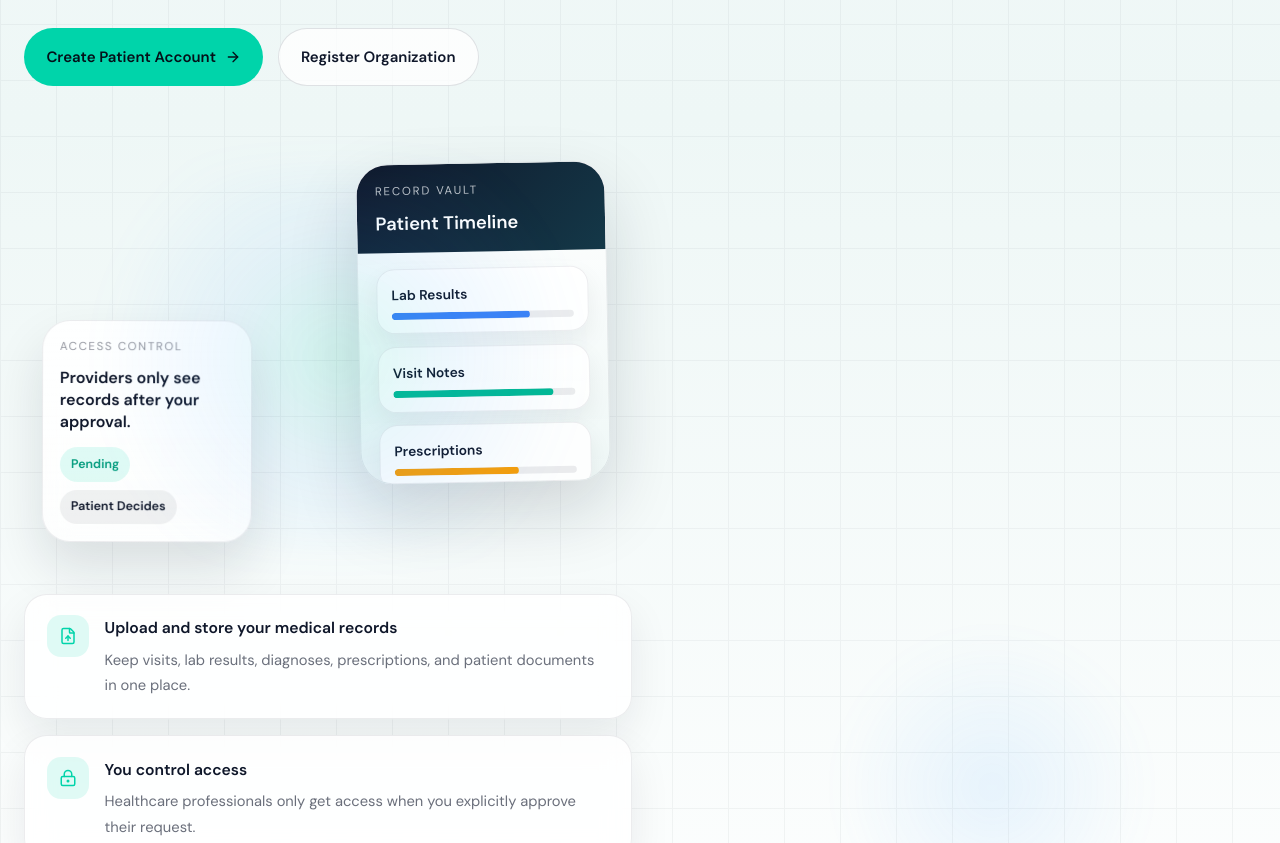
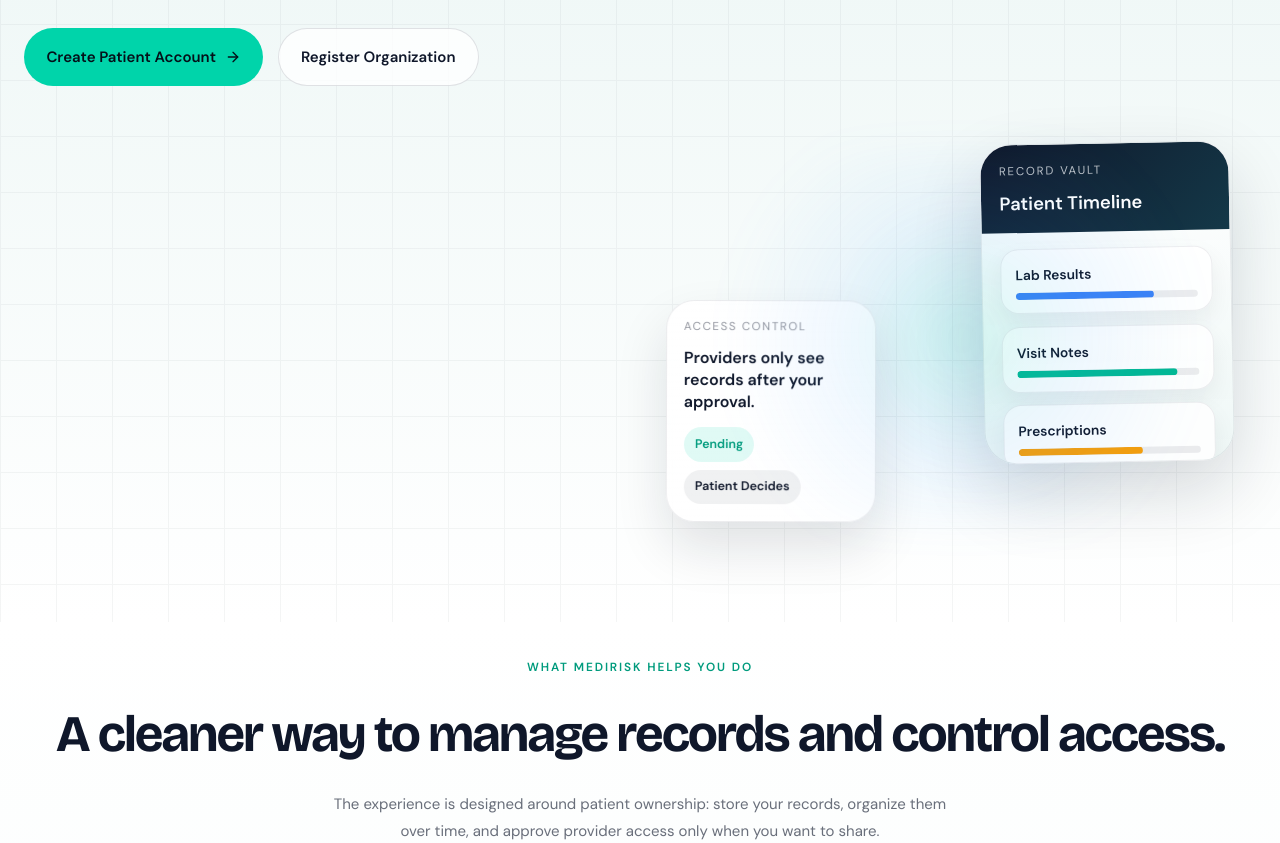
Before and after one commit to voidrlm/capstone, a React (Vite) app in the folder frontend/: page / in a window 1280 px wide. Shown: the part 760-1603 px from the top of the page. Built offline with nearby package versions, Linux system fonts and the light colour scheme; no server answers.

Commit message:
fix(landing): refactor HeroSection layout and remove unused trustPoints

```diff
--- a/frontend/src/components/landing/HeroSection.tsx
+++ b/frontend/src/components/landing/HeroSection.tsx
@@ -1,24 +1,6 @@
 import { Link } from "react-router-dom";
 import { motion } from "framer-motion";
-import { ArrowRight, FileUp, LockKeyhole, ShieldCheck } from "lucide-react";
-
-const trustPoints = [
-  {
-    title: "Upload and store your medical records",
-    description: "Keep visits, lab results, diagnoses, prescriptions, and patient documents in one place.",
-    Icon: FileUp,
-  },
-  {
-    title: "You control access",
-    description: "Healthcare professionals only get access when you explicitly approve their request.",
-    Icon: LockKeyhole,
-  },
-  {
-    title: "Built for long-term record tracking",
-    description: "Create a clear personal timeline so your medical history stays easy to review over time.",
-    Icon: ShieldCheck,
-  },
-];
+import { ArrowRight } from "lucide-react";
 
 export default function HeroSection() {
   return (
@@ -80,7 +62,7 @@ export default function HeroSection() {
             display: "grid",
             gridTemplateColumns: "repeat(12, minmax(0, 1fr))",
             gap: "2rem",
-            alignItems: "center",
+            alignItems: "start",
             padding: "6.5rem 0 4rem",
           }}
         >
@@ -164,6 +146,15 @@ export default function HeroSection() {
             </div>
           </motion.div>
 
+          <div
+            style={{
+              gridColumn: "span 12",
+              display: "grid",
+              gridTemplateColumns: "repeat(12, minmax(0, 1fr))",
+              gap: "2rem",
+              alignItems: "center",
+            }}
+          >
             <motion.div
               initial={{ opacity: 0, y: 28 }}
               animate={{ opacity: 1, y: 0 }}
@@ -259,57 +250,20 @@ export default function HeroSection() {
               initial={{ opacity: 0, y: 28 }}
               animate={{ opacity: 1, y: 0 }}
               transition={{ duration: 0.65, ease: "easeOut", delay: 0.2 }}
-            className="lg:col-span-4 lg:col-start-9"
+              className="lg:col-span-5"
               style={{
                 gridColumn: "span 12",
                 display: "flex",
                 flexDirection: "column",
                 gap: "1rem",
-              marginTop: "1.25rem",
                 maxWidth: "38rem",
+                justifySelf: "end",
+                width: "100%",
               }}
             >
               <FloatingRecordsOrb />
-            {trustPoints.map(({ title, description, Icon }) => (
-              <motion.div
-                key={title}
-                initial={{ opacity: 0, y: 28 }}
-                whileInView={{ opacity: 1, y: 0 }}
-                viewport={{ once: true, amount: 0.35 }}
-                transition={{ duration: 0.6, ease: "easeOut" }}
-                style={{
-                  borderRadius: "1.4rem",
-                  border: "1px solid rgba(15,23,42,0.08)",
-                  background: "rgba(255,255,255,0.82)",
-                  backdropFilter: "blur(14px)",
-                  padding: "1.3rem 1.35rem",
-                  boxShadow: "0 18px 42px rgba(15,23,42,0.08)",
-                  display: "flex",
-                  alignItems: "flex-start",
-                  gap: "1rem",
-                }}
-              >
-                <div
-                  style={{
-                    width: 42,
-                    height: 42,
-                    borderRadius: 14,
-                    display: "grid",
-                    placeItems: "center",
-                    background: "rgba(0,212,170,0.12)",
-                    color: "#00d4aa",
-                    flexShrink: 0,
-                  }}
-                >
-                  <Icon size={18} />
+            </motion.div>
           </div>
-                <div>
-                  <h3 style={{ color: "#0f172a", fontWeight: 700, marginBottom: "0.45rem", fontSize: "0.98rem" }}>{title}</h3>
-                  <p style={{ color: "rgba(15,23,42,0.62)", fontSize: "0.92rem", lineHeight: 1.7 }}>{description}</p>
-                </div>
-              </motion.div>
-            ))}
-          </motion.div>
         </motion.div>
       </div>
     </section>
```
Lines whose indentation alone changed are shown as unchanged.
